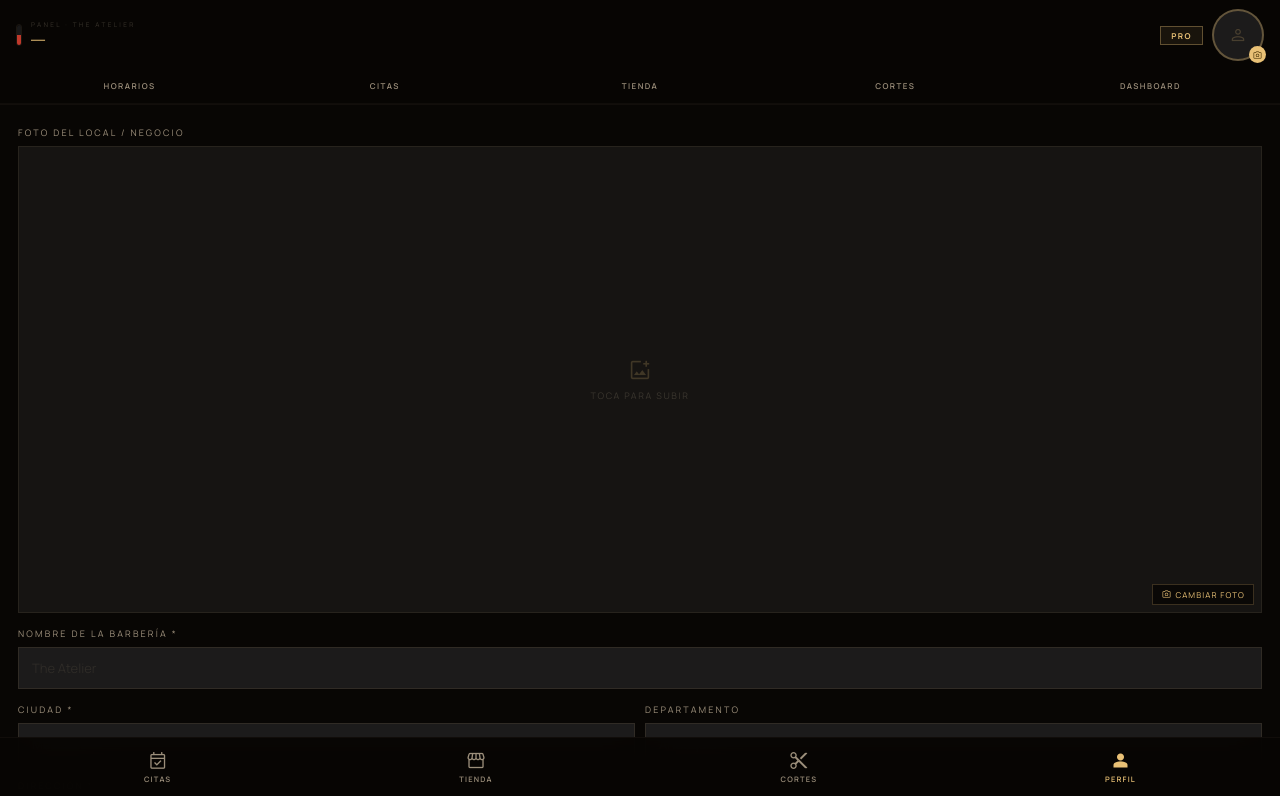
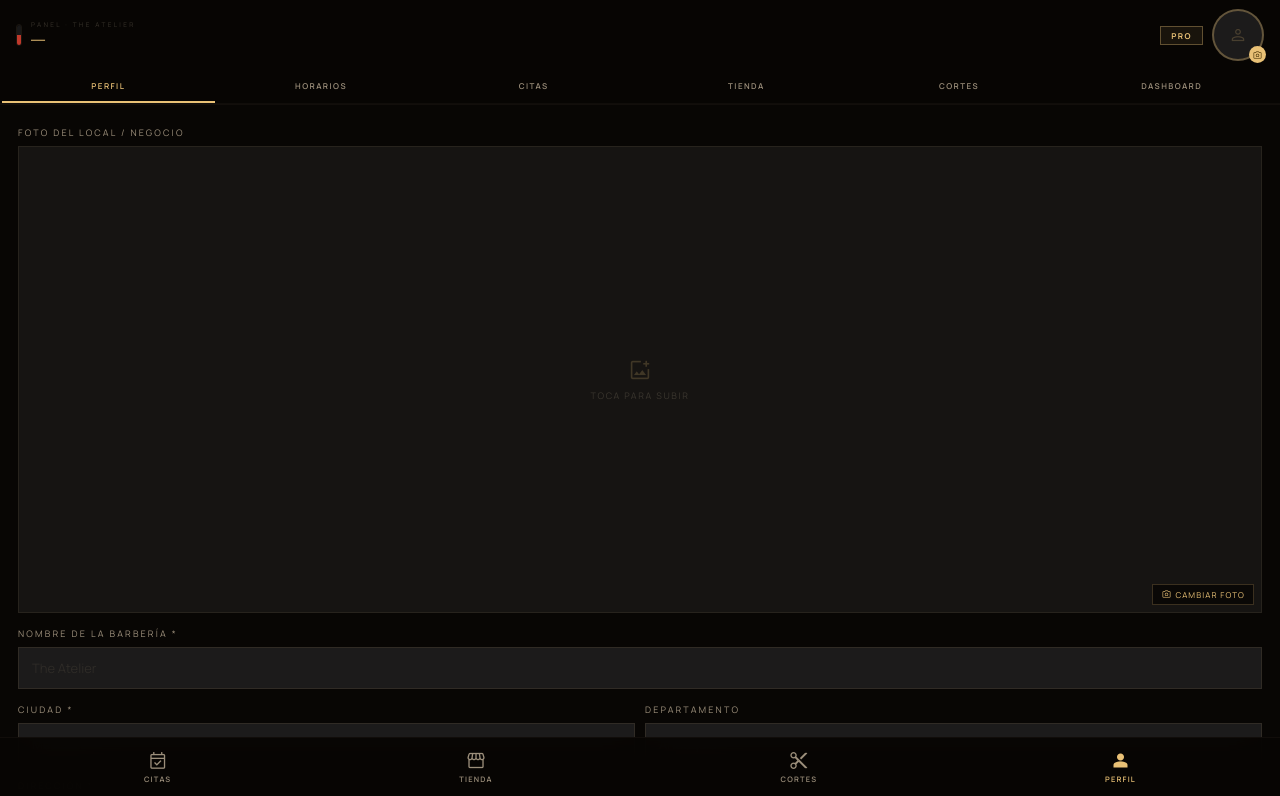
Before and after one commit to victor800/AtelierBarberShopGlobal, a website: page pages/login/panel.html in a window 1280 px wide. Shown: the top 796 px of the page. Drawn offline with nearby package versions, Linux system fonts and the light colour scheme; no server answers.

```diff
--- a/pages/login/panel.html
+++ b/pages/login/panel.html
@@ -164,7 +164,7 @@ input:checked+.slid:before{transform:translateX(16px);background:#e9c176}
     </div>
   </div>
   <div style="display:flex;border-bottom:1px solid rgba(79,69,53,.13);padding:0 2px;overflow-x:auto;scrollbar-width:none">
-
+    <button class="tab-btn on" id="tb-datos"    onclick="goTab(this,'t-datos')">Perfil</button>
     <button class="tab-btn"   id="tb-horarios" onclick="goTab(this,'t-horarios')">Horarios</button>
     <button class="tab-btn" id="tb-citas" onclick="goTab(this,'t-citas')" style="position:relative">Citas<span id="badge-citas" style="display:none;position:absolute;top:4px;right:6px;min-width:14px;height:14px;background:#c0392b;color:#fff;border-radius:7px;font-size:8px;font-weight:700;line-height:14px;text-align:center;padding:0 3px;font-family:'Manrope',sans-serif"></span></button>
     <button class="tab-btn" id="tb-tienda" onclick="goTab(this,'t-tienda')" style="position:relative">Tienda<span id="badge-tienda" style="display:none;position:absolute;top:4px;right:6px;min-width:14px;height:14px;background:#c0392b;color:#fff;border-radius:7px;font-size:8px;font-weight:700;line-height:14px;text-align:center;padding:0 3px;font-family:'Manrope',sans-serif"></span></button>
```
